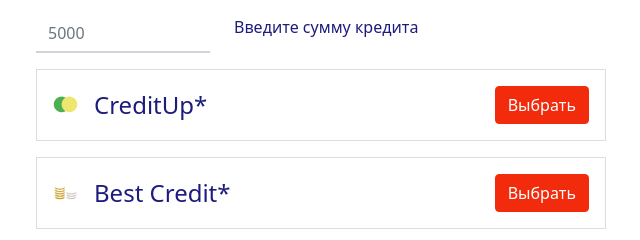
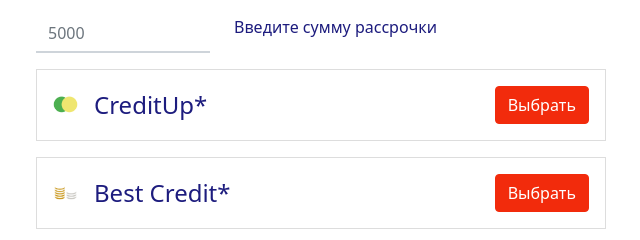
Before and after one commit to CreditUP/taksa-calculator, a plain HTML site: page index.html in a window 1280 px wide. Shown: the top 240 px of the page, 319-959 px from the left. Drawn offline with nearby package versions, Linux system fonts and the light colour scheme.

Commit message:
update text

```diff
--- a/index.html
+++ b/index.html
@@ -20,7 +20,7 @@
                     <div class="col-4">
                         <input type="number" placeholder="5000" class="form-control" id="productPrice" />
                     </div>
-                    <label for="productPrice" class="col-8">Введите сумму кредита</label>
+                    <label for="productPrice" class="col-8">Введите сумму рассрочки</label>
                 </div>
                 <div class="form__box d-flex justify-content-between align-items-center p-3 mb-3">
                     <div class="d-flex align-items-center credit__title">
```
